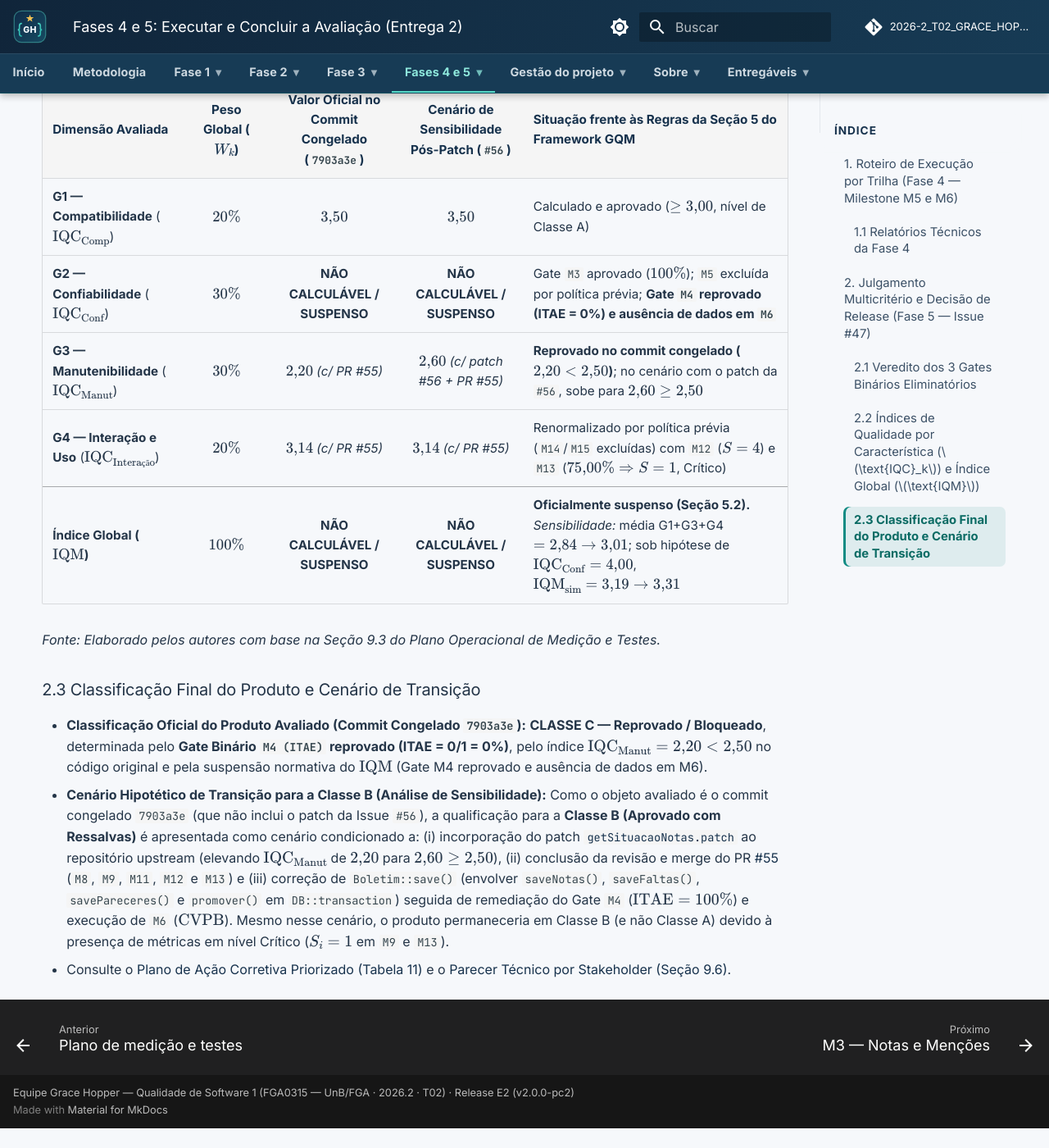
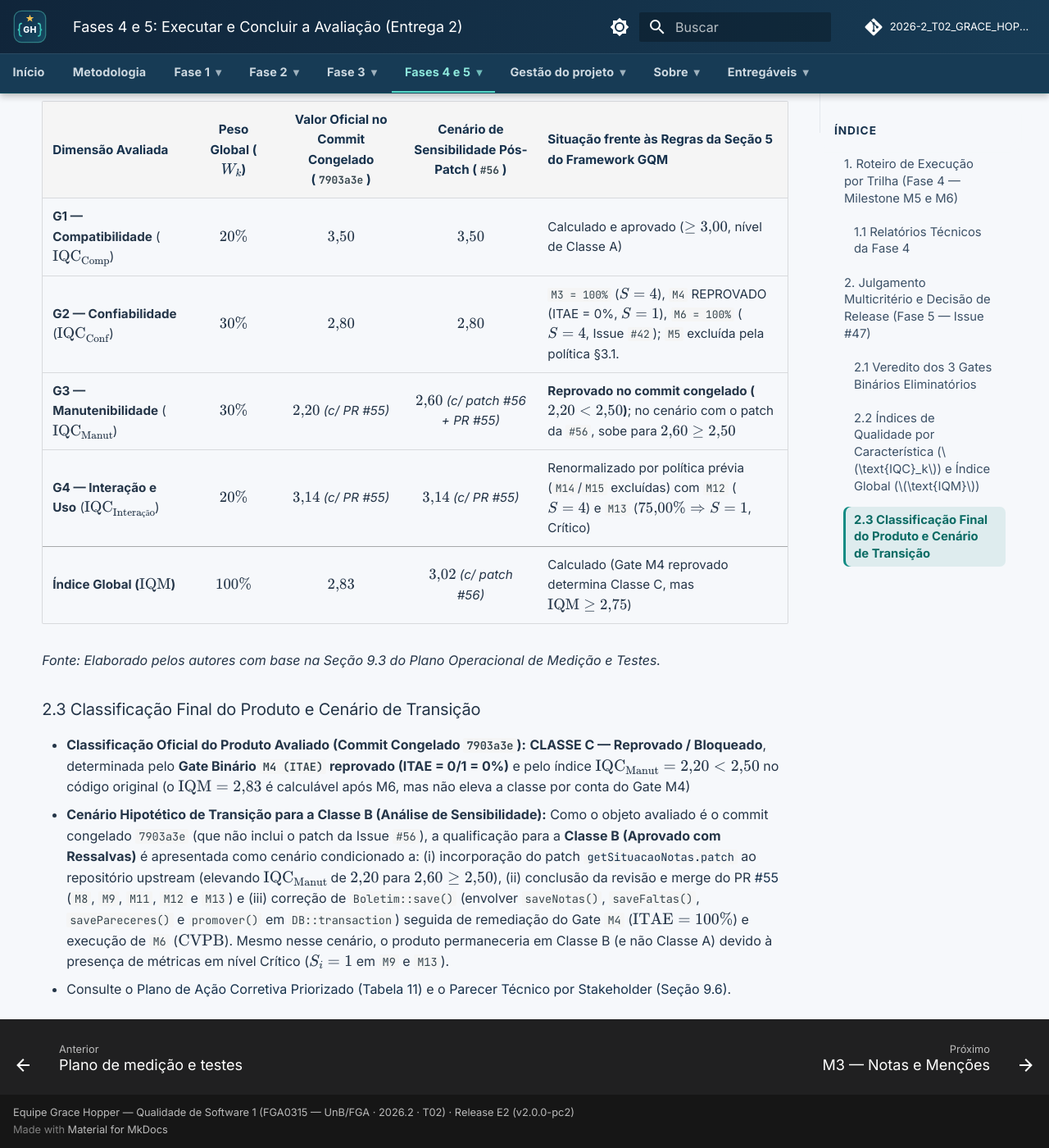
Before and after one commit to FCTE-Qualidade-de-Software-1/2026-2_T02_GRACE_HOPPER, an MkDocs documentation site: the page built from docs/fase-4/index.md, in a window 1280 px wide and 1400 px high, scrolled down 3150 px. Shown: the whole window at 82% size. Built offline with MkDocs 1.6.1 and Material for MkDocs 9.7.7, drawn with Linux system fonts in a browser that asks for light colours; comment, search, counter and statistics services are not loaded; before the commit the page ends 4526 px from its top, so only the background shows below that; some of the changed text lies outside the part shown.

Commit message:
Fim issue #42

```diff
--- a/docs/fase-4/index.md
+++ b/docs/fase-4/index.md
@@ -17,7 +17,7 @@ A execução empírica sobre o commit congelado `7903a3efc7689942ee700007f86ed58
 | Trilha e Responsável | Issues | Métricas e Gates no Escopo | Status e Entregável Técnico Consolidado |
 | :--- | :---: | :---: | :--- |
 | **Trilha A/B — Compatibilidade (G1)**<br>*(Ítalo Alves Sampaio)* | [#38](https://github.com/FCTE-Qualidade-de-Software-1/2026-2_T02_GRACE_HOPPER/issues/38), [#39](https://github.com/FCTE-Qualidade-de-Software-1/2026-2_T02_GRACE_HOPPER/issues/39) | `M1` (`TINCR`), `M2` (`CEI`) | **Concluída na `main` (PR #52):** duas instâncias isoladas ($\text{TINCR} = 100{,}0\%$) e contratos JSON Schema validados em 10 endpoints ($\text{CEI} = 90{,}0\%$). |
-| **Trilha C/A — Confiabilidade e Oráculo (G2)**<br>*(Gustavo Silva Rodrigues / Ricardo Lucas Winchello)* | [#40](https://github.com/FCTE-Qualidade-de-Software-1/2026-2_T02_GRACE_HOPPER/issues/40), [#41](https://github.com/FCTE-Qualidade-de-Software-1/2026-2_T02_GRACE_HOPPER/issues/41), [#42](https://github.com/FCTE-Qualidade-de-Software-1/2026-2_T02_GRACE_HOPPER/issues/42) | **`Gate M3`** (`DCNM`), **`Gate M4`** (`ITAE`), `M5` (`DDOM`), `M6` (`CVPB`) | **Parcial (`#40` concluída no PR #54; `#41` concluída no PR #58; `#42` em aberto):** 30 cenários do oráculo sobre `Boletim.php` (**Gate M3 APROVADO**, $\text{DCNM} = 100{,}0\%$, 457 asserções), `M5` não mensurável por ausência de dados de produção (política prévia da Seção 3.1), **`M4` REPROVADO (ITAE = 0/1 = 0%)** e `M6` sem execução. |
+| **Trilha C/A — Confiabilidade e Oráculo (G2)**<br>*(Gustavo Silva Rodrigues / Ricardo Lucas Winchello)* | [#40](https://github.com/FCTE-Qualidade-de-Software-1/2026-2_T02_GRACE_HOPPER/issues/40), [#41](https://github.com/FCTE-Qualidade-de-Software-1/2026-2_T02_GRACE_HOPPER/issues/41), [#42](https://github.com/FCTE-Qualidade-de-Software-1/2026-2_T02_GRACE_HOPPER/issues/42) | **`Gate M3`** (`DCNM`), **`Gate M4`** (`ITAE`), `M5` (`DDOM`), `M6` (`CVPB`) | **Parcial (`#40` concluída no PR #54; `#41` concluída no PR #58; `#42` em aberto):** 30 cenários do oráculo sobre `Boletim.php` (**Gate M3 APROVADO**, $\text{DCNM} = 100{,}0\%$, 457 asserções), `M5` não mensurável por ausência de dados de produção (política prévia da Seção 3.1), `M4` REPROVADO (ITAE = 0/1 = 0%)** e **`M6` APROVADO (CVPB = 100%, S=4)**. |
 | **Trilha D — Manutenibilidade e Melhoria (G3)**<br>*(Gabriel Barbaceli / Arthur Soares Parente)* | [#43](https://github.com/FCTE-Qualidade-de-Software-1/2026-2_T02_GRACE_HOPPER/issues/43), [#44](https://github.com/FCTE-Qualidade-de-Software-1/2026-2_T02_GRACE_HOPPER/issues/44), [#56](https://github.com/FCTE-Qualidade-de-Software-1/2026-2_T02_GRACE_HOPPER/issues/56) | `M7a`, `M7b`, `M8`, `M9`, `M10`, `M11` + Patch `getSituacaoNotas` | **`#43` e `#56` concluídas na `main` (PRs #53 e #57); `#44` em revisão (PR #55):** 213 callables nos 4 arquivos do manifesto ($\text{CC}_{P90} = 8$, $\text{CC}_{\max} = 72$, $\text{MI} = 63{,}82$); no patch da `#56` (221 callables), $v(G)$ de `getSituacaoNotas` cai de $72$ para $15$ e $\text{CC}_{\max}$ cai para $30$; no PR #55, $\text{DSPM} = 0{,}38$, $\text{IFDL} = 4{,}56$ e $\text{TTAE} = 78{,}92\%$. |
 | **Trilha B/E — Interação e Qualidade em Uso (G4)**<br>*(Arthur Soares Parente / Gabriel Barbaceli)* | [#45](https://github.com/FCTE-Qualidade-de-Software-1/2026-2_T02_GRACE_HOPPER/issues/45), [#46](https://github.com/FCTE-Qualidade-de-Software-1/2026-2_T02_GRACE_HOPPER/issues/46) | **`Gate M12`** (`IPPE`), `M13` (`ADMV`), `M14a/b` (`TMET`), `M15` (`TSPT`) | **`#46` concluída na `main` (PR #53); `#45` em revisão (PR #55):** renormalização pré-declarada de `M14a/b` e `M15`; no PR #55, bateria de 12 cenários inválidos (**Gate M12 APROVADO**, $\text{IPPE} = 100{,}0\%$) e auditoria de mensagens ($\text{ADMV} = 75{,}00\%$, Crítico, $S_{13}=1$). |
 | **Trilha E/F — Julgamento Fase 5 e PC2**<br>*(Fábio Santos Araujo)* | [#47](https://github.com/FCTE-Qualidade-de-Software-1/2026-2_T02_GRACE_HOPPER/issues/47), [#49](https://github.com/FCTE-Qualidade-de-Software-1/2026-2_T02_GRACE_HOPPER/issues/49) | Julgamento dos Gates, $\text{IQC}_k$, $\text{IQM}$, Parecer Fase 5, PC2 e Auditoria PSM/CID | **Concluída no PR #58:** julgamento estrito conforme Seção 5 do Framework GQM ($\text{IQM}$ oficial suspenso por `M4`/`M6`; análise de sensibilidade de cenários), parecer por stakeholder, slides PC2 e auditoria de horas/custos. |
@@ -60,15 +60,15 @@ Conforme a regra da **Seção 5.2 e Figura 2 do Framework GQM**, quando uma mét
 | Dimensão Avaliada | Peso Global ($W_k$) | Valor Oficial no Commit Congelado (`7903a3e`) | Cenário de Sensibilidade Pós-Patch (`#56`) | Situação frente às Regras da Seção 5 do Framework GQM |
 | :--- | :-: | :-: | :-: | :--- |
 | **G1 — Compatibilidade** ($\text{IQC}_{\text{Comp}}$) | $20\%$ | **$3{,}50$** | **$3{,}50$** | Calculado e aprovado ($\ge 3{,}00$, nível de Classe A) |
-| **G2 — Confiabilidade** ($\text{IQC}_{\text{Conf}}$) | $30\%$ | **NÃO CALCULÁVEL / SUSPENSO** | **NÃO CALCULÁVEL / SUSPENSO** | Gate `M3` aprovado ($100\%$); `M5` excluída por política prévia; **Gate `M4` reprovado (ITAE = 0%) e ausência de dados em `M6`** |
+| **G2 — Confiabilidade** ($\text{IQC}_{\text{Conf}}$) | $30\%$ | **$2{,}80$** | **$2{,}80$** | `M3 = 100%` ($S=4$), `M4` REPROVADO (ITAE = 0%, $S=1$), `M6 = 100%` ($S=4$, Issue `#42`); `M5` excluída pela política §3.1. |
 | **G3 — Manutenibilidade** ($\text{IQC}_{\text{Manut}}$) | $30\%$ | **$2{,}20$** *(c/ PR #55)* | **$2{,}60$** *(c/ patch #56 + PR #55)* | **Reprovado no commit congelado ($2{,}20 < 2{,}50$)**; no cenário com o patch da `#56`, sobe para $2{,}60 \ge 2{,}50$ |
 | **G4 — Interação e Uso** ($\text{IQC}_{\text{Interação}}$) | $20\%$ | **$3{,}14$** *(c/ PR #55)* | **$3{,}14$** *(c/ PR #55)* | Renormalizado por política prévia (`M14`/`M15` excluídas) com `M12` ($S=4$) e `M13` ($75{,}00\% \Rightarrow S=1$, Crítico) |
-| **Índice Global ($\text{IQM}$)** | **$100\%$** | **NÃO CALCULÁVEL / SUSPENSO** | **NÃO CALCULÁVEL / SUSPENSO** | **Oficialmente suspenso (Seção 5.2).** *Sensibilidade:* média G1+G3+G4 $= 2{,}84 \to 3{,}01$; sob hipótese de $\text{IQC}_{\text{Conf}}=4{,}00$, $\text{IQM}_{\text{sim}} = 3{,}19 \to 3{,}31$ |
+| **Índice Global ($\text{IQM}$)** | **$100\%$** | **$2{,}83$** | **$3{,}02$** *(c/ patch #56)* | Calculado (Gate M4 reprovado determina Classe C, mas $\text{IQM} \ge 2{,}75$) |
 
 *Fonte: Elaborado pelos autores com base na Seção 9.3 do Plano Operacional de Medição e Testes.*
 
 ### 2.3 Classificação Final do Produto e Cenário de Transição
 
-- **Classificação Oficial do Produto Avaliado (Commit Congelado `7903a3e`):** **CLASSE C — Reprovado / Bloqueado**, determinada pelo **Gate Binário `M4 (ITAE)` reprovado (ITAE = 0/1 = 0%)**, pelo índice $\text{IQC}_{\text{Manut}} = 2{,}20 < 2{,}50$ no código original e pela suspensão normativa do $\text{IQM}$ (Gate M4 reprovado e ausência de dados em M6).
+- **Classificação Oficial do Produto Avaliado (Commit Congelado `7903a3e`):** **CLASSE C — Reprovado / Bloqueado**, determinada pelo **Gate Binário `M4 (ITAE)` reprovado (ITAE = 0/1 = 0%)** e pelo índice $\text{IQC}_{\text{Manut}} = 2{,}20 < 2{,}50$ no código original (o $\text{IQM} = 2{,}83$ é calculável após M6, mas não eleva a classe por conta do Gate M4)
 - **Cenário Hipotético de Transição para a Classe B (Análise de Sensibilidade):** Como o objeto avaliado é o commit congelado `7903a3e` (que não inclui o patch da Issue `#56`), a qualificação para a **Classe B (Aprovado com Ressalvas)** é apresentada como cenário condicionado a: (i) incorporação do patch [`getSituacaoNotas.patch`](../evidencias/melhoria/getSituacaoNotas.patch) ao repositório upstream (elevando $\text{IQC}_{\text{Manut}}$ de $2{,}20$ para $2{,}60 \ge 2{,}50$), (ii) conclusão da revisão e merge do PR [#55](https://github.com/FCTE-Qualidade-de-Software-1/2026-2_T02_GRACE_HOPPER/pull/55) (`M8`, `M9`, `M11`, `M12` e `M13`) e (iii) correção de `Boletim::save()` (envolver `saveNotas()`, `saveFaltas()`, `savePareceres()` e `promover()` em `DB::transaction`) seguida de remediação do Gate `M4` ($\text{ITAE} = 100\%$) e execução de `M6` ($\text{CVPB}$). Mesmo nesse cenário, o produto permaneceria em Classe B (e não Classe A) devido à presença de métricas em nível Crítico ($S_i = 1$ em `M9` e `M13`).
 - Consulte o [Plano de Ação Corretiva Priorizado (Tabela 11)](../plano_medicao_testes.md#95-plano-de-acao-corretiva-priorizado-backlog-de-engenharia) e o [Parecer Técnico por Stakeholder (Seção 9.6)](../plano_medicao_testes.md#96-parecer-tecnico-conclusivo-por-categoria-de-stakeholder-isoiec-25040-processo-53).
--- a/mkdocs.yml
+++ b/mkdocs.yml
@@ -115,6 +115,7 @@ nav:
       - fase-4/index.md
       - M3 — Notas e Menções: fase-4/medicao_m3_dcnm.md
       - Medição M4 e M5 — ITAE e DDOM: fase-4/medicao_m4_itae_m5_ddom.md
+      - Medição M6 — CVPB: fase-4/medicao_m6_cvpb.md
       - Manutenibilidade (M7a, M7b e M10): fase-4/manutenibilidade-m7-m10.md
       - Manutenibilidade (M8, M9 e M11): fase-4/manutenibilidade-m8-m9-m11.md
       - Capacidade de Interação (Gate M12 e M13): fase-4/interacao-m12-m13.md
```
Also changed, not shown: README.md (+8 -7 lines), docs/gestao_projeto_releases_milestones_issues.md (+2 -2 lines), 1 other file.
